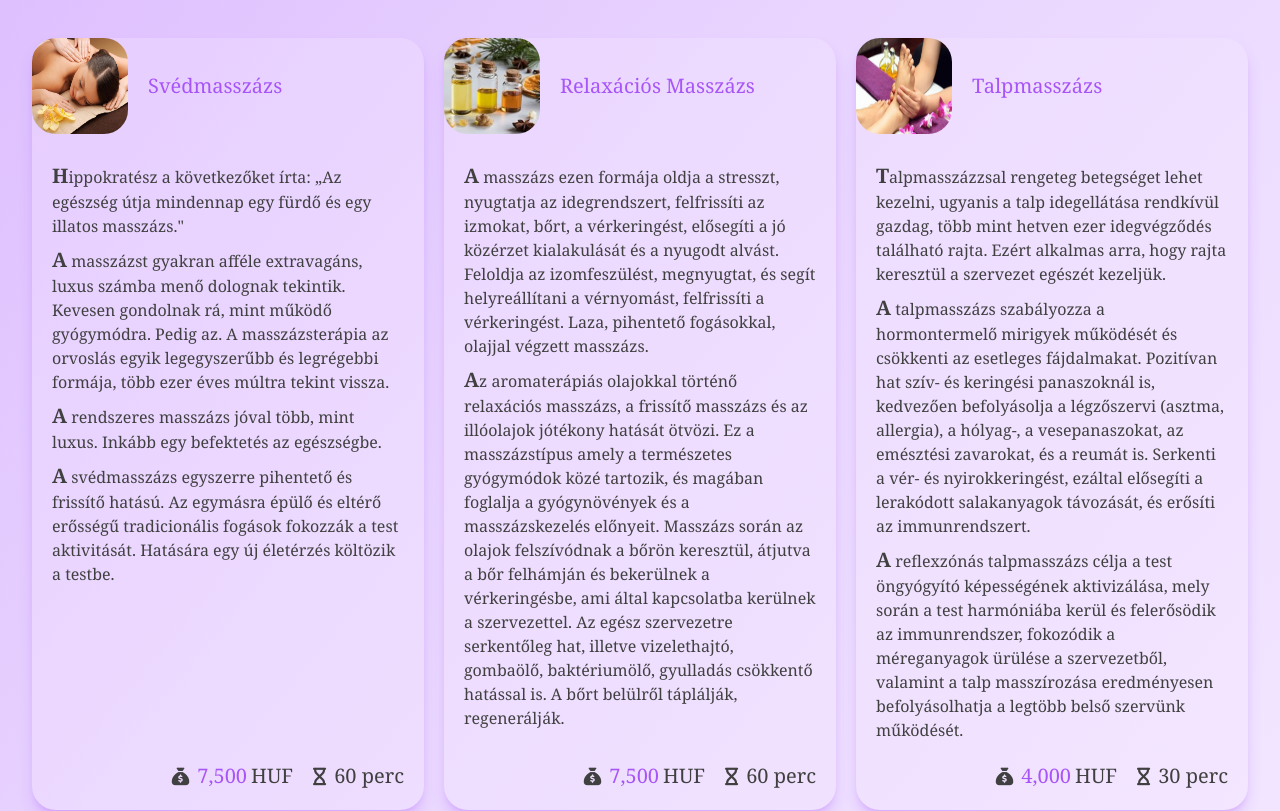
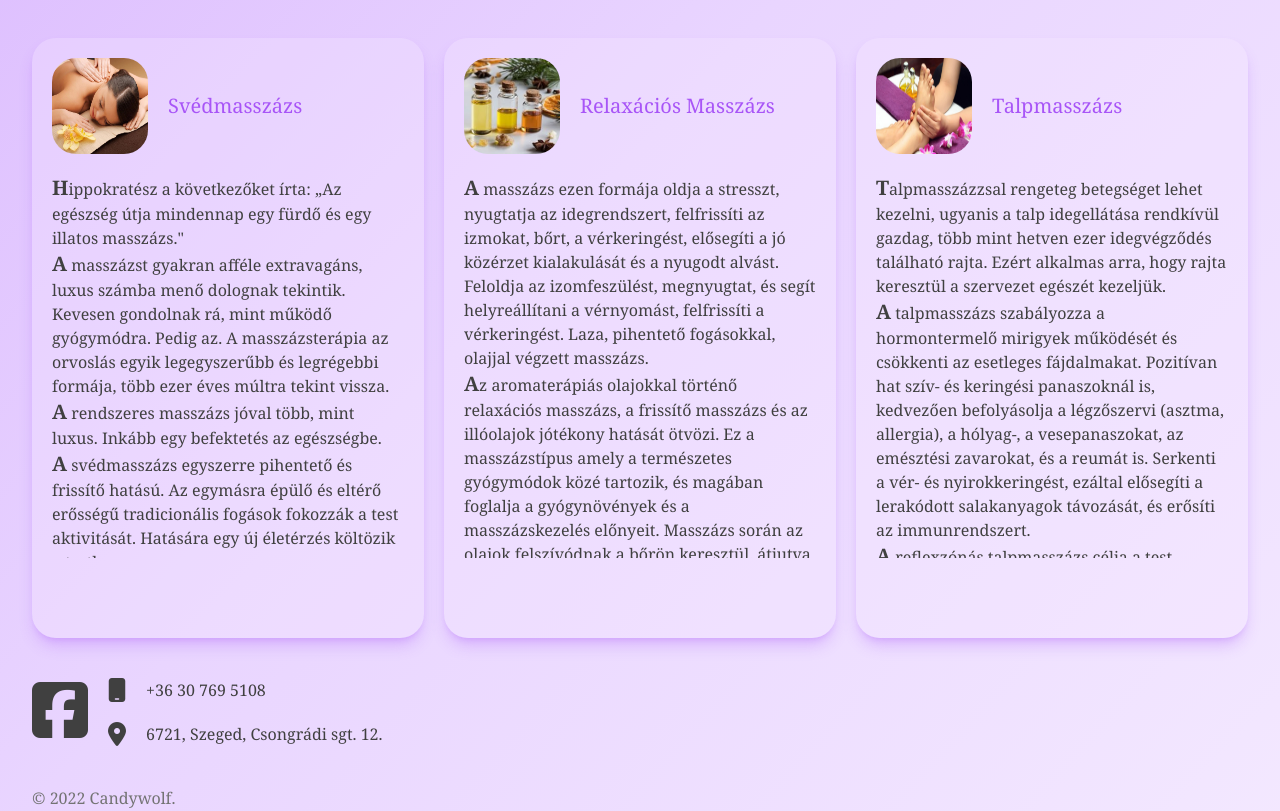
Before and after one commit to candywolf11/candywolf11.github.io, a React (Vite) app: page /massage in a window 1280 px wide. Shown: the part 544-1355 px from the top of the page. Built offline with nearby package versions, Linux system fonts and the light colour scheme; a web font is replaced by a local one.

Commit message:
refactor: massage prices

```diff
--- a/src/components/MassageCard.tsx
+++ b/src/components/MassageCard.tsx
@@ -1,10 +1,10 @@
+import { useState } from "react";
+
 export interface MassageCardProps {
   image: string;
   title: string;
   paragraphs: string[];
-  price: number;
-  durationMin: number;
-  details?: {
+  prices: {
     description: string;
     price: number;
     durationMin: number;
@@ -14,45 +14,66 @@ export interface MassageCardProps {
 export const MassageCard = ({
   image,
   title,
-  price,
-  durationMin,
+  prices: pricesList,
   paragraphs: paragraphList,
 }: MassageCardProps) => {
+  const [isPricesShown, setIsPricesShown] = useState(false);
+
+  const hidePrices = () =>
+    (isPricesShown) ? setIsPricesShown(false) : undefined
+
+
+  const togglePrices = () =>
+    setIsPricesShown(state => !state)
+
   const paragraphs = paragraphList.map((paragraph) => (
     <p
-      className="mt-2 font-serif first-letter:text-xl first-letter:font-bold"
+      className="font-serif first-letter:text-xl first-letter:font-bold"
       key={paragraph}
     >
       {paragraph}
     </p>
   ));
 
+  const prices = pricesList
+    .sort(({ price: p1 }, { price: p2 }) => p1 <= p2 ? p1 === p2 ? 0 : -1 : 1)
+    .map(({ description, price, durationMin }) => (
+      <div className="mt-5 first:mt-0" key={description} >
+        <div className="font-medium">{description}</div>
+        <div className="flex items-center justify-end gap-3">
+          <p className="flex items-center gap-1">
+            <span className="text-purple-500 dark:text-purple-300">{price.toLocaleString()}</span>
+            <span> HUF</span>
+          </p>
+          <p className="flex items-center gap-1">
+            <i className="fa-solid fa-hourglass fa-xs"></i>
+            <span>{durationMin} perc</span>
+          </p>
+        </div>
+      </div>
+    ));
+
+
   return (
-    <div className="flex flex-col rounded-3xl bg-purple-100/30 shadow-lg shadow-purple-500/30 dark:bg-neutral-700/30  dark:shadow-neutral-800/30">
-      <div className="flex items-center">
+    <div onMouseLeave={hidePrices} className="relative group overflow-hidden flex flex-col rounded-3xl bg-purple-100/30 hover:bg-purple-100/50 shadow-lg shadow-purple-500/30 dark:bg-neutral-700/30 hover:dark:bg-neutral-700/50 dark:shadow-neutral-800/30 hover:shadow-xl hover:shadow-purple-500/30 hover:dark:shadow-neutral-800/30 cursor-default">
+      <div className="flex items-center p-5">
         <img src={image} alt="image" className="h-24 w-24 rounded-3xl" />
         <h3 className="pl-5 font-serif text-xl font-medium text-purple-500 dark:text-purple-300">
           {title}
         </h3>
       </div>
 
-      <div className="flex-grow p-5">
-        <div>{paragraphs}</div>
+      <div className="flex-grow px-5 h-96 overflow-y-auto">
+        {isPricesShown ? prices : paragraphs}
       </div>
 
-      <div className="flex items-center justify-end gap-5 px-5 pb-5 font-serif text-xl">
-        <p className="flex items-center gap-1">
-          <span className="flex items-center gap-2 font-medium">
-            <i className="fa-solid fa-sack-dollar fa-sm"></i>
-            <span className="text-purple-500 dark:text-purple-300">{price.toLocaleString()}</span>
-          </span>
-          <span> HUF</span>
-        </p>
-        <p className="flex items-center gap-2">
-          <i className="fa-solid fa-hourglass fa-sm"></i>
-          <span>{durationMin} perc</span>
-        </p>
+      <div className="p-5 m-5 flex justify-end">
+        <span onClick={togglePrices} className="absolute xl:bottom-[-40px] xl:group-hover:bottom-6 duration-500 hover:scale-110 font-serif text-xl font-medium cursor-pointer">
+          {isPricesShown && <><i className="fa-solid fa-edit fa-sm"></i><span className="ml-2">Leírás</span></>}
+          {!isPricesShown && <><i className="fa-solid fa-sack-dollar fa-sm"></i><span className="ml-2">Áraim</span></>}
+        </span>
       </div>
+
     </div>
   );
 };
--- a/src/data/massage-data.ts
+++ b/src/data/massage-data.ts
@@ -19,9 +19,10 @@ export const massagePageData: MassagePageData = {
         'A rendszeres masszázs jóval több, mint  luxus. Inkább egy befektetés az egészségbe.',
         'A svédmasszázs egyszerre pihentető és frissítő hatású. Az egymásra épülő és eltérő erősségű tradicionális fogások fokozzák a test aktivitását. Hatására egy új életérzés költözik a testbe.',
       ],
-      price: 7500,
-      durationMin: 60,
-      details: [{ description: 'Hátmasszázs', price: 4500, durationMin: 30 }],
+      prices: [
+        { description: 'Svédmasszázs', price: 7500, durationMin: 60 },
+        { description: 'Hátmasszázs', price: 4500, durationMin: 30 },
+      ],
     },
     {
       title: 'Relaxációs Masszázs',
@@ -30,9 +31,8 @@ export const massagePageData: MassagePageData = {
         'A masszázs ezen formája oldja a stresszt, nyugtatja az idegrendszert, felfrissíti az izmokat, bőrt, a vérkeringést, elősegíti a jó közérzet kialakulását és a nyugodt alvást. Feloldja az izomfeszülést, megnyugtat, és segít helyreállítani a vérnyomást, felfrissíti a vérkeringést. Laza, pihentető fogásokkal, olajjal végzett masszázs.',
         'Az aromaterápiás olajokkal  történő relaxációs masszázs, a frissítő masszázs és az illóolajok jótékony hatását ötvözi. Ez a masszázstípus amely a természetes gyógymódok közé tartozik, és magában foglalja a gyógynövények és a masszázskezelés előnyeit. Masszázs során az olajok felszívódnak a bőrön keresztül, átjutva a bőr felhámján és bekerülnek a vérkeringésbe, ami által kapcsolatba kerülnek a szervezettel. Az egész szervezetre serkentőleg hat, illetve vizelethajtó, gombaölő, baktériumölő, gyulladás csökkentő hatással is. A bőrt belülről táplálják, regenerálják.',
       ],
-      price: 7500,
-      durationMin: 60,
-      details: [
+      prices: [
+        { description: 'Relaxációs Masszázs', price: 7500, durationMin: 60 },
         {
           description: 'Meleg olajos masszázs',
           price: 10000,
@@ -50,8 +50,7 @@ export const massagePageData: MassagePageData = {
         'A talpmasszázs szabályozza a hormontermelő mirigyek működését és csökkenti az esetleges fájdalmakat. Pozitívan hat szív- és keringési panaszoknál is, kedvezően befolyásolja a légzőszervi (asztma, allergia), a hólyag-, a vesepanaszokat, az emésztési zavarokat, és a reumát is. Serkenti a vér- és nyirokkeringést, ezáltal elősegíti a lerakódott salakanyagok távozását, és erősíti az immunrendszert.',
         'A reflexzónás talpmasszázs célja a test öngyógyító képességének aktivizálása, mely során a test harmóniába kerül és felerősödik az immunrendszer, fokozódik a méreganyagok ürülése a szervezetből, valamint a talp masszírozása eredményesen befolyásolhatja a legtöbb belső szervünk működését.',
       ],
-      price: 4000,
-      durationMin: 30,
+      prices: [{ description: 'Talpmasszázs', price: 4000, durationMin: 30 }],
     },
   ],
 };
```
